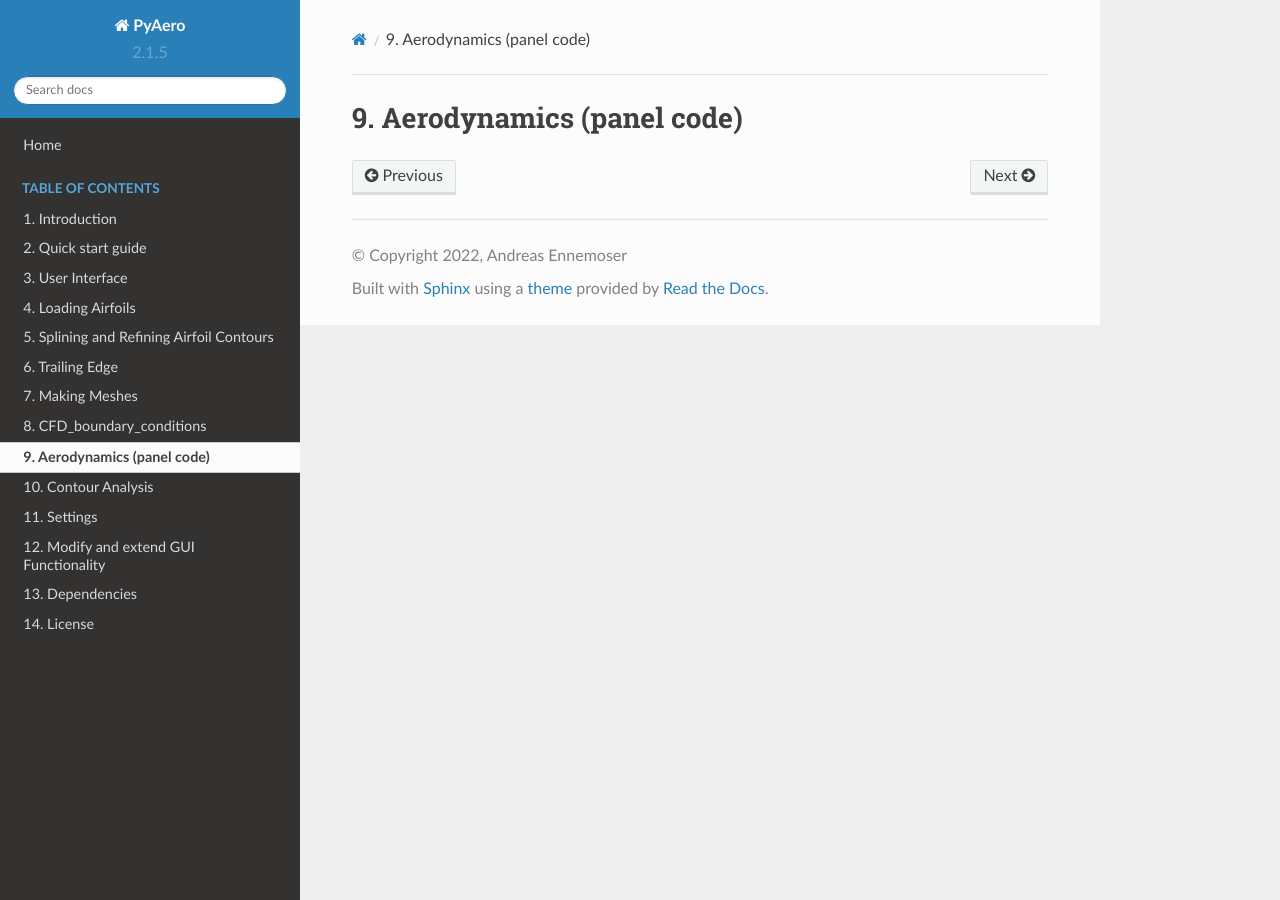
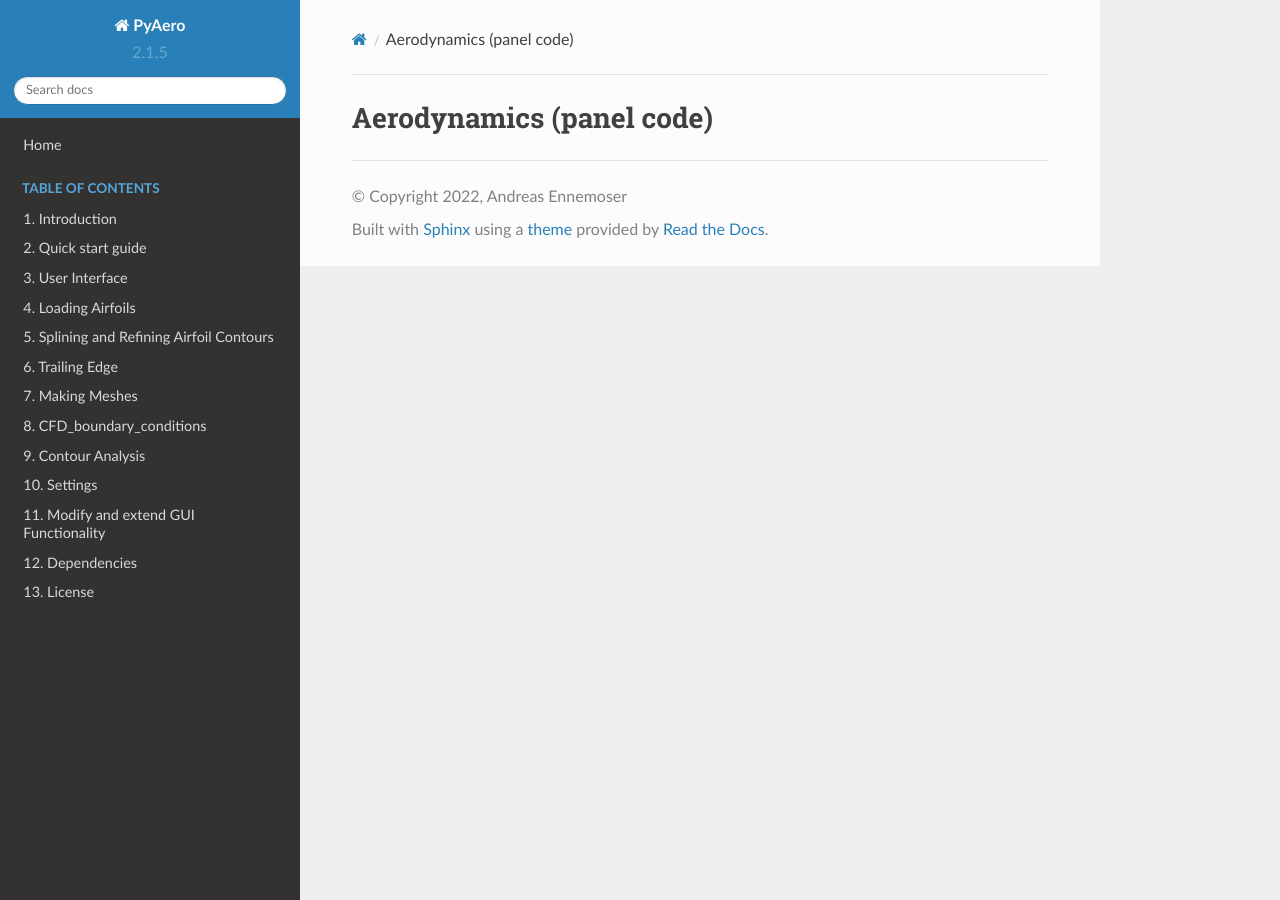
Before and after one commit to chiefenne/PyAero, a Sphinx documentation site: the page built from docs/aerodynamics_panel.rst, in a window 1280 px wide. Built offline with Sphinx 7.4.7 and the Read the Docs theme 2.0.0, drawn with Linux system fonts in a browser that asks for light colours.

Commit message:
update docs

```diff
--- a/docs/index.rst
+++ b/docs/index.rst
@@ -144,7 +144,6 @@ The code ist hosted on GitHub: `PyAero source code <https://github.com/chiefenne
    trailing_edge
    meshing
    CFD_boundary_conditions
-   aerodynamics_panel
    contour_analysis
    settings
    GUI_modification
```
Also changed, not shown: docs/images/Bildschirmfoto 2022-02-08 um 08.42.48.png (added), docs/images/mesh_settings_airfoil_contour.png (deleted).
